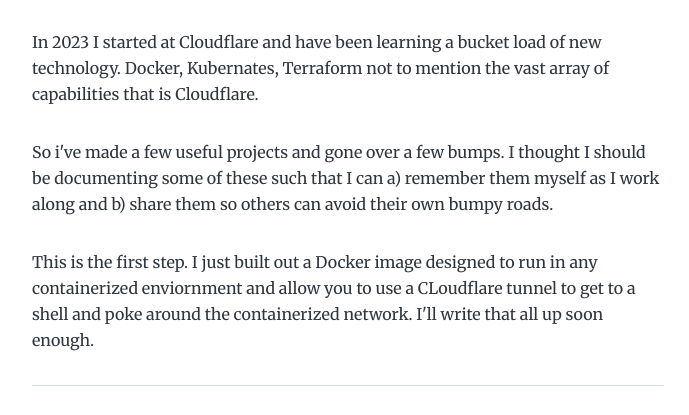
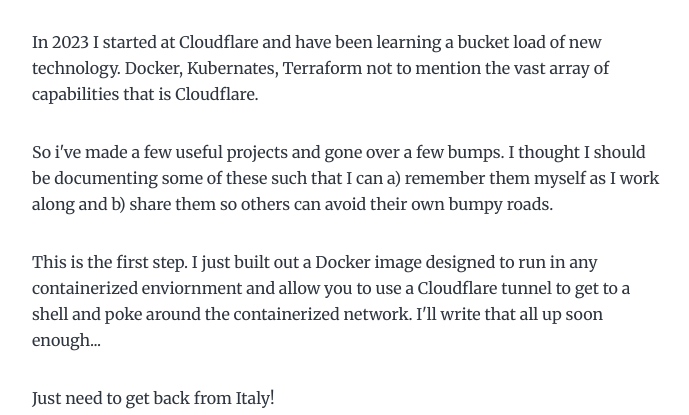
Before and after one commit to securitypedant/securitypedant.com, a Gatsby site: page /new-beginnings/ in a window 1280 px wide. Shown: the part 379-794 px from the top of the page, without its empty margins (292-981 px from the left). Built offline with nearby package versions, Linux system fonts and the light colour scheme; Gatsby itself is replaced by a stand-in of ours.

Commit message:
Minor update

```diff
--- a/content/blog/new-beginnings/index.md
+++ b/content/blog/new-beginnings/index.md
@@ -11,4 +11,6 @@
 
 So i've made a few useful projects and gone over a few bumps. I thought I should be documenting some of these such that I can a) remember them myself as I work along and b) share them so others can avoid their own bumpy roads.
 
-This is the first step. I just built out a Docker image designed to run in any containerized enviornment and allow you to use a CLoudflare tunnel to get to a shell and poke around the containerized network. I'll write that all up soon enough.
+This is the first step. I just built out a Docker image designed to run in any containerized enviornment and allow you to use a Cloudflare tunnel to get to a shell and poke around the containerized network. I'll write that all up soon enough...
+
+Just need to get back from Italy!
```
